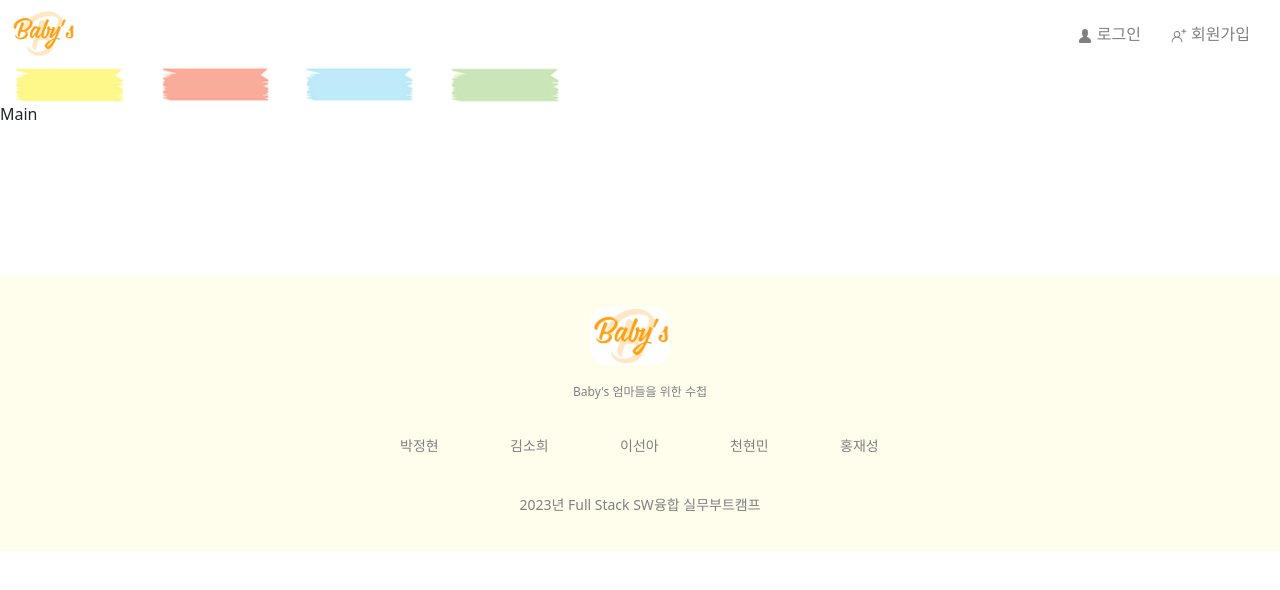
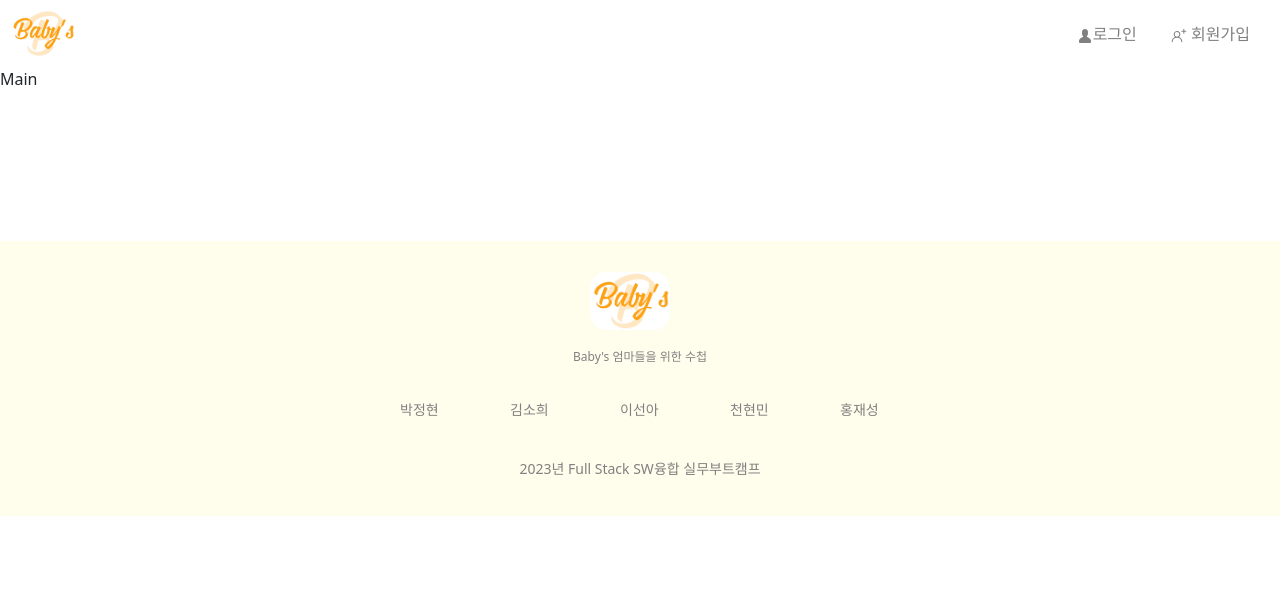
Before and after one commit to 2023-SMHRD-SW-Fullstack-1/Sesco, a React (Create React App) app in the folder sescoclient/: page / in a window 1280 px wide. Shown: the top 590 px of the page. Built offline with nearby package versions, Linux system fonts and the light colour scheme; a web font is replaced by a local one.

Commit message:
헤더 이동기능

```diff
--- a/sescoclient/src/common/Header.jsx
+++ b/sescoclient/src/common/Header.jsx
@@ -1,4 +1,4 @@
-import React from 'react'
+import React, { useState } from 'react'
 import logo from "../img/babyslogo.png";
 import tab1 from "../img/tab1.png";
 import tab2 from "../img/tab2.png";
@@ -9,25 +9,48 @@ import { GoPerson,GoPersonAdd } from "react-icons/go";
 import { useNavigate } from 'react-router-dom';
 
 const Header = () => {
+  const [log,setLog] = useState('로그인');
   const nav = useNavigate();
+  const user_id = sessionStorage.getItem('user_id');
+  // 로고 눌렀을때 메인 이동(로그인 했을때/ 로그인 안했을때)
+  const handleClickLogo=()=>{
+    if(!user_id){
+      nav('/')
+    }else{
+      nav('/main')
+
+    }
+  }
+
   return (
     <div>
       <HeaderLogoContainer>
-        <HeaderImgLogo src={logo} onClick={()=>nav('/')}/>
+        <HeaderImgLogo src={logo} onClick={()=>handleClickLogo()}/>
         <HeaderLJContainer>
-          <HeaderLJTxt href='/login'><GoPerson/> 로그인</HeaderLJTxt>
+          {!user_id?
+          <div>
+
+          <HeaderLJTxt href='/login'><GoPerson/>로그인 </HeaderLJTxt>
           <HeaderLJTxt href='/join'><GoPersonAdd/> 회원가입</HeaderLJTxt>
+          </div>
+          :
+          <HeaderLJTxt href='/login'><GoPerson/>로그아웃 </HeaderLJTxt>
+
+          }
         </HeaderLJContainer>
       </HeaderLogoContainer>
-
-      <HeaderTabContainer>
-        <HeaderTabImgLogo src={tab1}/>
-
-        <HeaderTabImgLogo src={tab2}/>
-        <HeaderTabImgLogo src={tab3}/>
-        <HeaderTabImgLogo src={tab4}/>
+{user_id?
+  <HeaderTabContainer>
+        <HeaderTabImgLogo src={tab1} onClick={()=>nav('/main')}/>
+        <HeaderTabImgLogo src={tab2} onClick={()=>nav('/tip')}/>
+        <HeaderTabImgLogo src={tab3} onClick={()=>nav('/note')}/>
+        <HeaderTabImgLogo src={tab4} onClick={()=>nav('/gallery')}/>
 
       </HeaderTabContainer>
+      :
+      ""
+ }
+
     </div>
   )
 }
@@ -42,11 +65,13 @@ justify-content: start;
 `;
 const HeaderImgLogo = styled.img`
 width:65px;
-margin:10px
+margin:10px;
+cursor:pointer;
 `;
 const HeaderTabImgLogo = styled.img`
 width:110px;
 margin-right:20px;
+cursor:pointer;
 margin-left : 15px;
 `;
 const HeaderLJContainer = styled.div`
```
